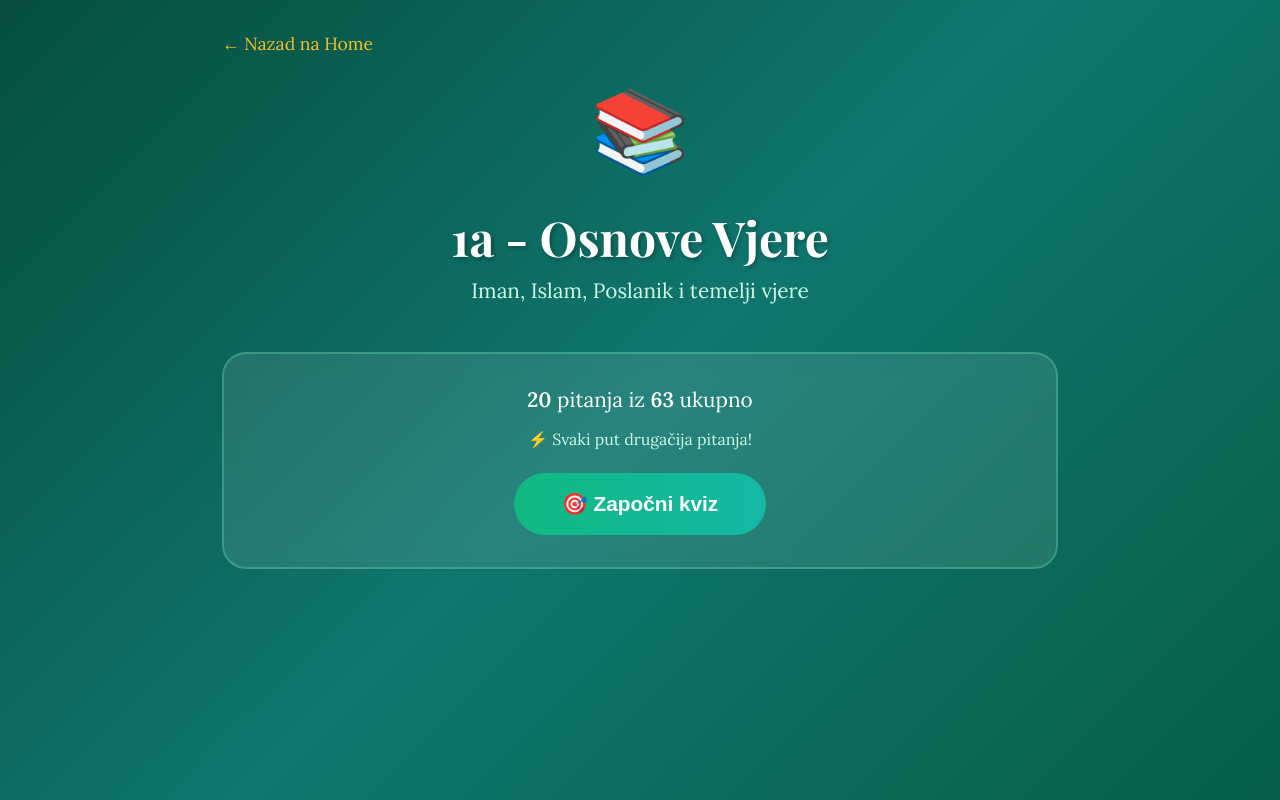
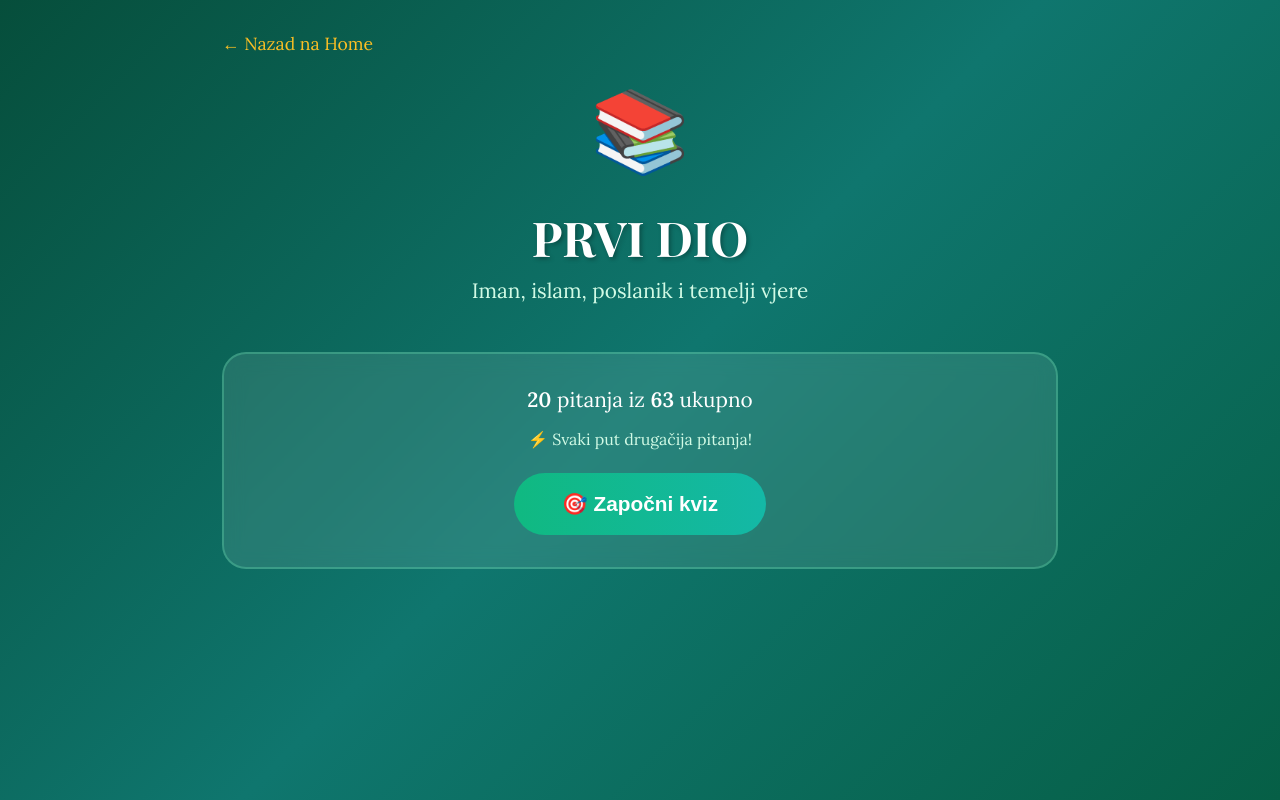
Before and after one commit to sabahuddin/kvizovi, a plain HTML site: page 1a.html in a window 1280 px wide. Drawn offline with nearby package versions, Linux system fonts and the light colour scheme.

Commit message:
Update title and subtitles in 1a.html

```diff
--- a/1a.html
+++ b/1a.html
@@ -3,7 +3,7 @@
 <head>
     <meta charset="UTF-8">
     <meta name="viewport" content="width=device-width, initial-scale=1.0">
-    <title>1a - Osnove Vjere</title>
+    <title>PRVI DIO</title>
     <style>
         @import url('https://fonts.googleapis.com/css2?family=Playfair+Display:wght@700&family=Lora:wght@400;600&display=swap');
 
@@ -255,8 +255,8 @@
 
         <div class="quiz-header">
             <div class="quiz-icon">📚</div>
-            <h1>1a - Osnove Vjere</h1>
-            <p class="subtitle">Iman, Islam, Poslanik i temelji vjere</p>
+            <h1>PRVI DIO</h1>
+            <p class="subtitle">Iman, islam, poslanik i temelji vjere</p>
         </div>
 
         <div class="quiz-info">
@@ -471,7 +471,7 @@
             let message, emoji;
 
             if (percentage >= 90) {
-                message = 'Izvrsno! Mashallah!';
+                message = 'Izvrsno! Mašallah!';
                 emoji = '🌟';
             } else if (percentage >= 70) {
                 message = 'Vrlo dobro!';
```
